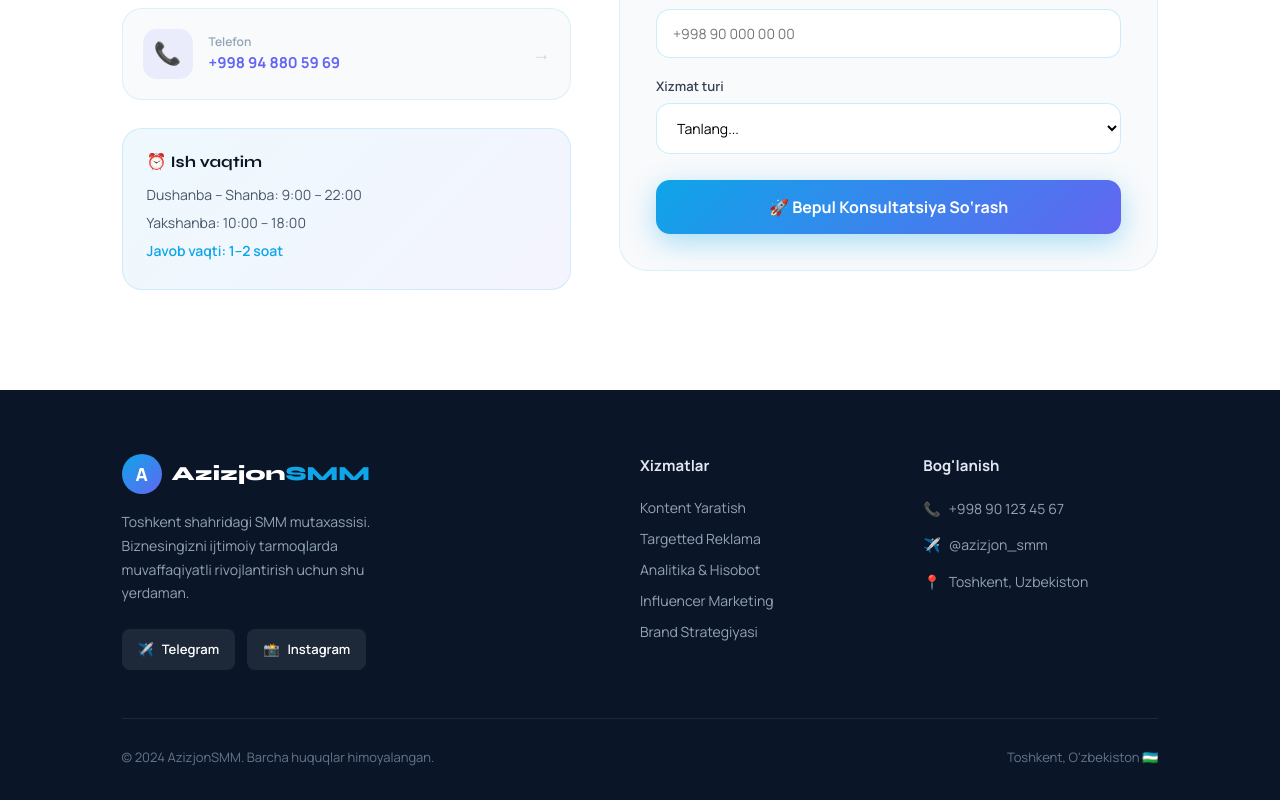
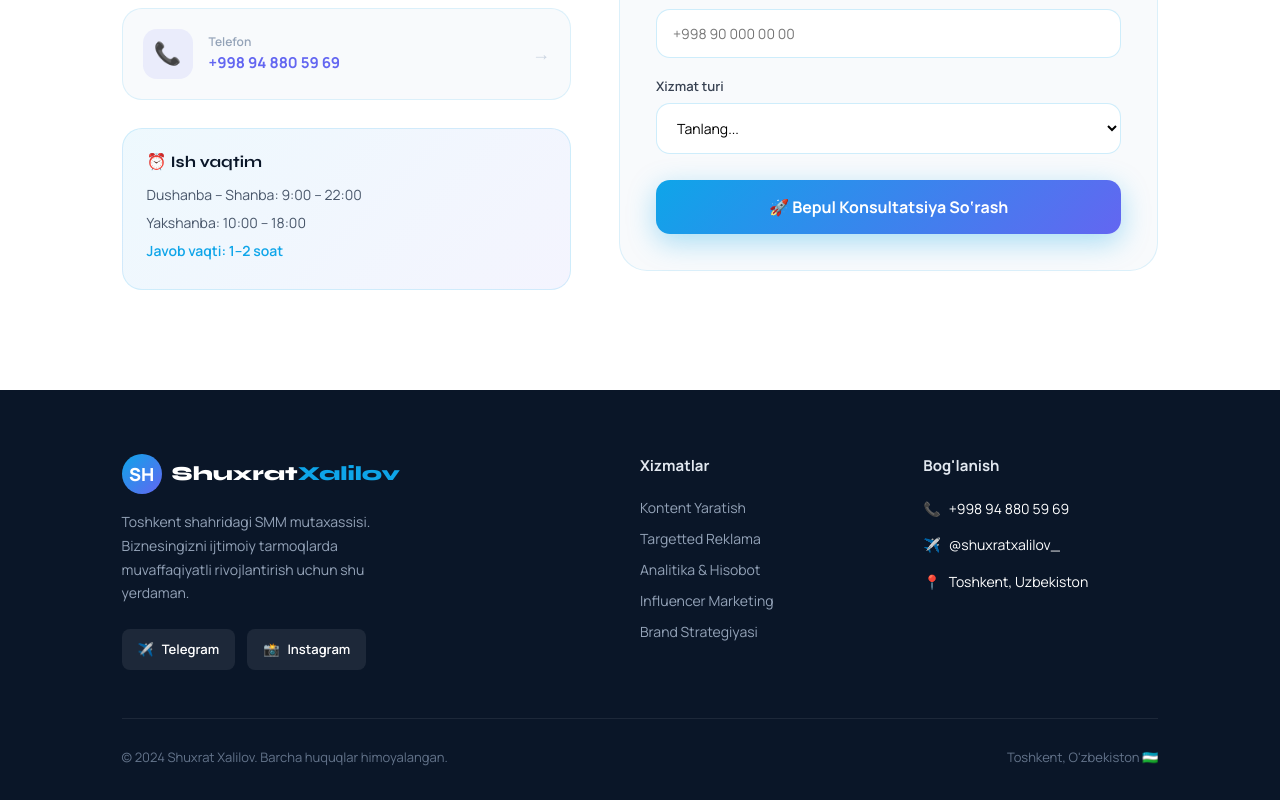
Before and after one commit to umidjon2272/Shuxrat-xalilov-, a React (Vite) app: page / in a window 1280 px wide. Shown: the part 5554-6354 px from the top of the page. Built offline with nearby package versions, Linux system fonts and the light colour scheme.

Commit message:
fix footer links

```diff
--- a/src/components/Footer/Footer.jsx
+++ b/src/components/Footer/Footer.jsx
@@ -2,14 +2,14 @@ import { SERVICES } from '../../data';
 import './Footer.scss';
 
 const SOCIALS = [
-  { icon: '✈️', label: 'Telegram',  href: 'https://t.me/azizjon_smm' },
-  { icon: '📸', label: 'Instagram', href: 'https://instagram.com/azizjon.smm' },
+  { icon: '✈️', label: 'Telegram', href: 'https://t.me/shuxrat_xalilov' },
+  { icon: '📸', label: 'Instagram', href: 'https://www.instagram.com/shuxratxalilov_?igsh=b2kzeTV6eWV5ZW9q' },
 ];
 
 const CONTACTS_FOOTER = [
-  { icon: '📞', value: '+998 90 123 45 67' },
-  { icon: '✈️', value: '@azizjon_smm' },
-  { icon: '📍', value: 'Toshkent, Uzbekiston' },
+  { icon: '📞', value: '+998 94 880 59 69', href: 'tel:+998948805969' },
+  { icon: '✈️', value: '@shuxratxalilov_', href: 'https://t.me/shuxrat_xalilov' },
+  { icon: '📍', value: 'Toshkent, Uzbekiston', href: 'https://maps.google.com/?q=Toshkent' },
 ];
 
 export default function Footer() {
@@ -20,25 +20,29 @@ export default function Footer() {
       <div className="footer__inner">
         <div className="footer__grid">
 
-          {/* Brand */}
           <div className="footer__brand">
             <div className="footer__logo">
-              <div className="footer__logo-icon">A</div>
-              <span className="footer__logo-text">Azizjon<span>SMM</span></span>
+              <div className="footer__logo-icon">SH</div>
+              <span className="footer__logo-text">Shuxrat<span>Xalilov</span></span>
             </div>
             <p className="footer__tagline">
               Toshkent shahridagi SMM mutaxassisi. Biznesingizni ijtimoiy tarmoqlarda muvaffaqiyatli rivojlantirish uchun shu yerdaman.
             </p>
             <div className="footer__socials">
               {SOCIALS.map(s => (
-                <a key={s.label} href={s.href} target="_blank" rel="noopener noreferrer" className="footer__social">
+                <a
+                  key={s.label}
+                  href={s.href}
+                  target="_blank"
+                  rel="noopener noreferrer"
+                  className="footer__social"
+                >
                   <span>{s.icon}</span> {s.label}
                 </a>
               ))}
             </div>
           </div>
 
-          {/* Services */}
           <div>
             <div className="footer__col-title">Xizmatlar</div>
             {SERVICES.slice(0, 5).map(s => (
@@ -48,21 +52,27 @@ export default function Footer() {
             ))}
           </div>
 
-          {/* Contact */}
           <div>
-            <div className="footer__col-title">Bog&apos;lanish</div>
+            <div className="footer__col-title">Bog'lanish</div>
             {CONTACTS_FOOTER.map(c => (
-              <div key={c.value} className="footer__contact-row">
+              <a
+                key={c.value}
+                href={c.href}
+                target="_blank"
+                rel="noopener noreferrer"
+                className="footer__contact-row"
+                style={{ textDecoration: 'none', color: 'inherit', cursor: 'pointer' }}
+              >
                 <span>{c.icon}</span> {c.value}
-              </div>
+              </a>
             ))}
           </div>
 
         </div>
 
         <div className="footer__bottom">
-          <span className="footer__copy">© 2024 AzizjonSMM. Barcha huquqlar himoyalangan.</span>
-          <span className="footer__location">Toshkent, O&apos;zbekiston 🇺🇿</span>
+          <span className="footer__copy">© 2024 Shuxrat Xalilov. Barcha huquqlar himoyalangan.</span>
+          <span className="footer__location">Toshkent, O'zbekiston 🇺🇿</span>
         </div>
       </div>
     </footer>
```
